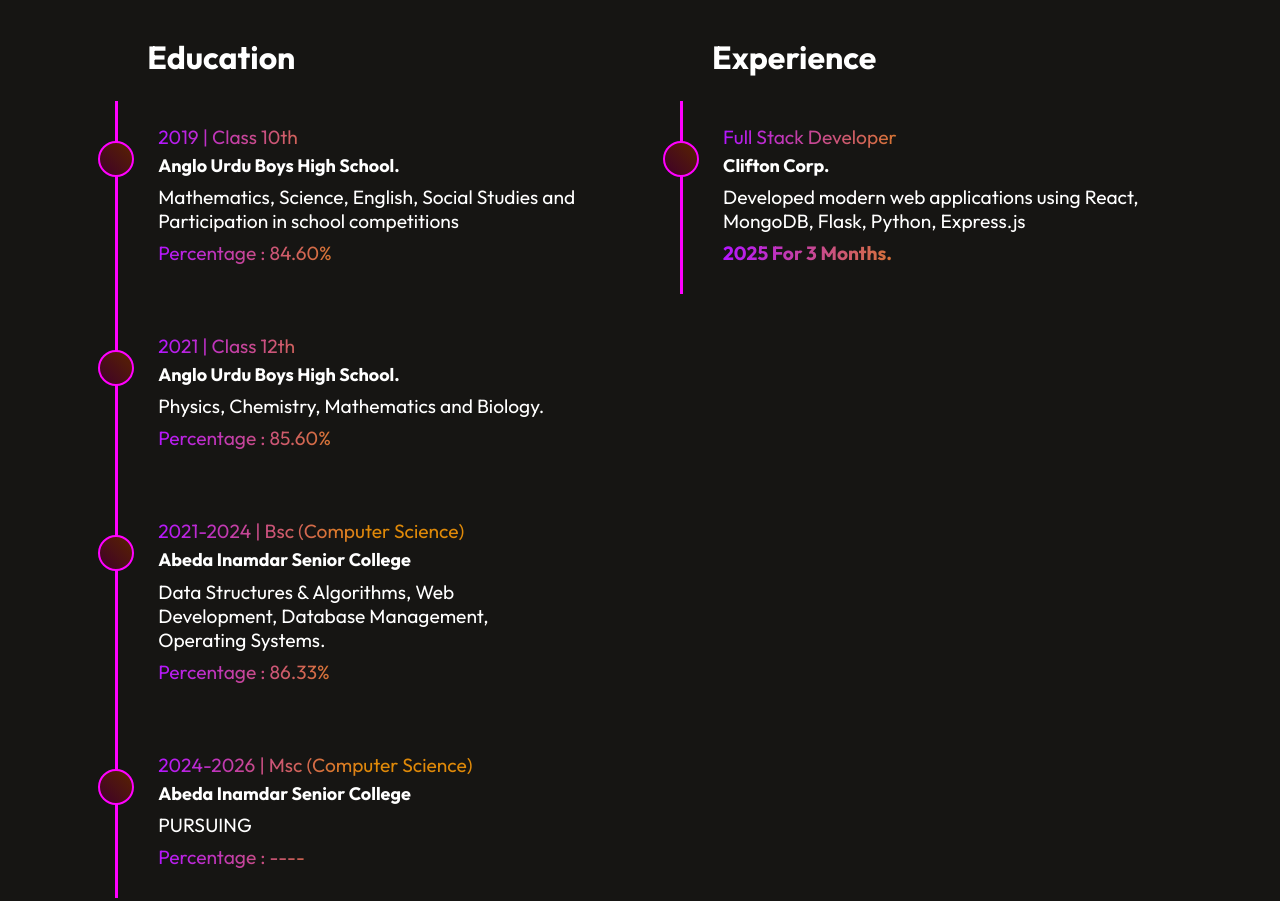
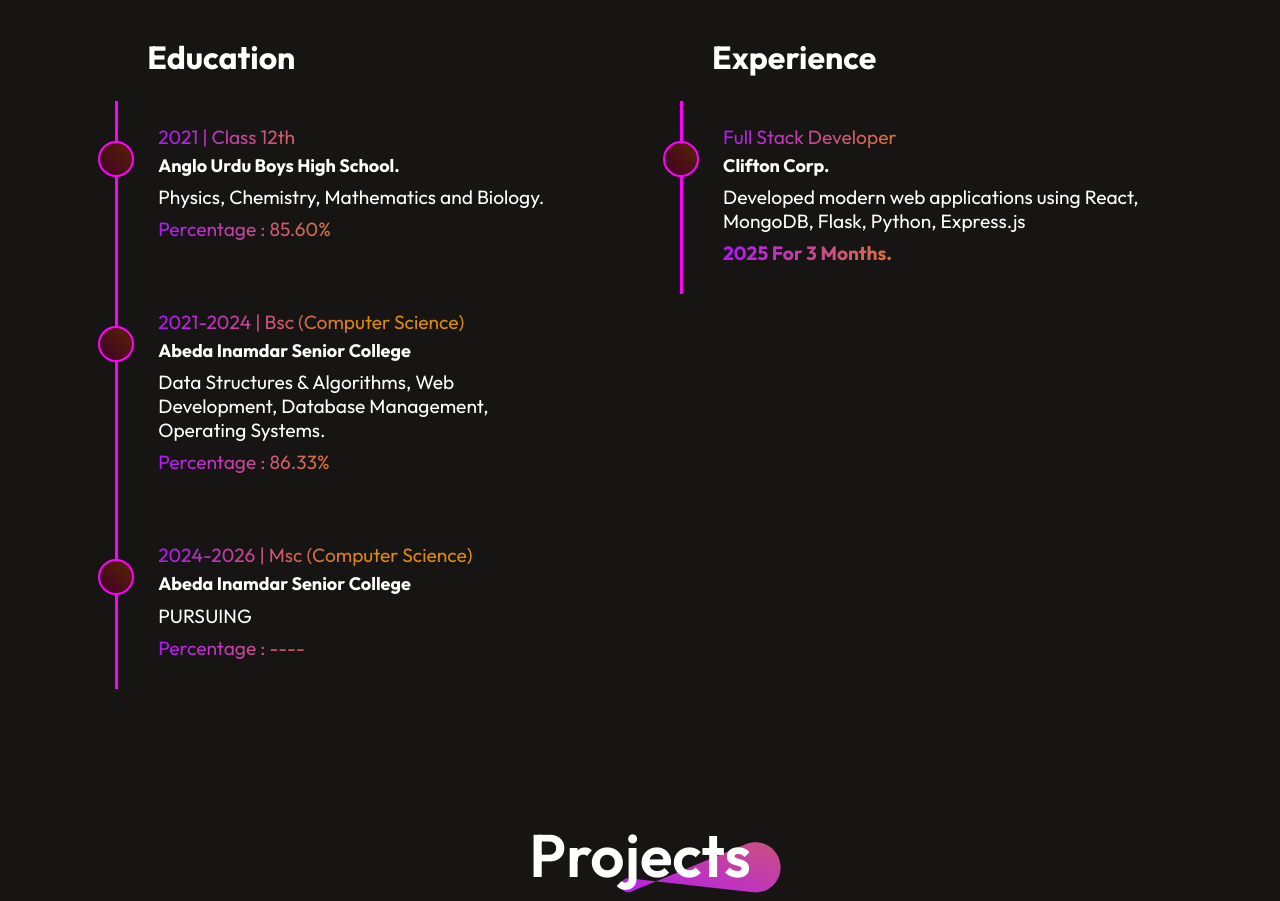
Before and after one commit to Shaikh-Ayaz04/Portfolio, a React (Vite) app: page / in a window 1280 px wide. Shown: the part 1660-2561 px from the top of the page. Built offline with nearby package versions, Linux system fonts and the light colour scheme; a web font is replaced by a local one.

Commit message:
refactor: remove Class 10th education entry from education data

```diff
--- a/src/assets/eduction_data.js
+++ b/src/assets/eduction_data.js
@@ -1,11 +1,4 @@
 const Education = [
-    {
-        Degree: " Class 10th",
-        Institution_Name: "Anglo Urdu Boys High School.",
-        description: "Mathematics, Science, English, Social Studies and Participation in school competitions",
-        Percentage: "84.60%",
-        Year: "2019",
-    },
     {
         Degree: "Class 12th",
         Institution_Name: "Anglo Urdu Boys High School.",
```
